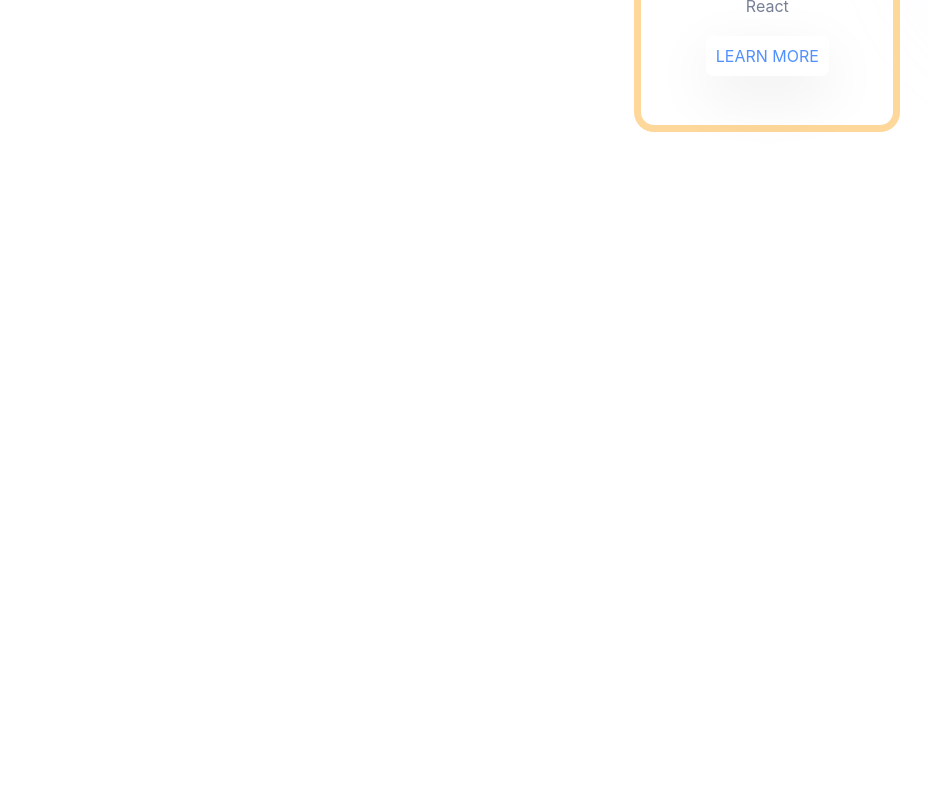
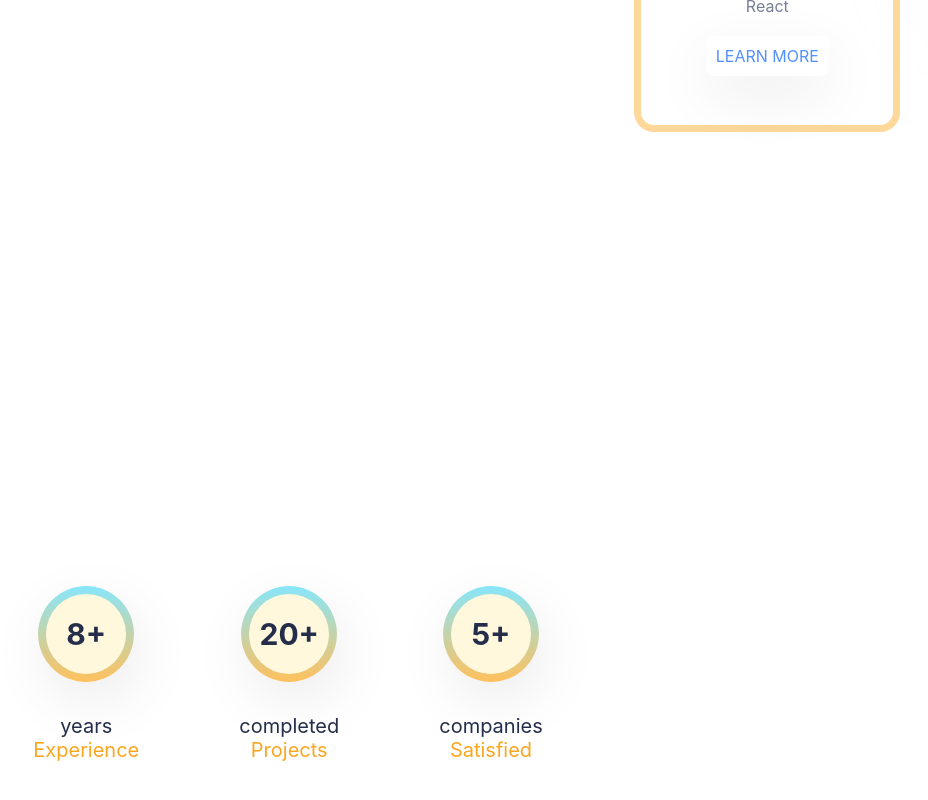
Before and after one commit to seriouspig/portfolio, a React (Create React App) app: page / in a window 1280 px wide. Shown: the part 1388-2188 px from the top of the page, without its empty margins (352-1280 px from the left). Before the commit the page ends 1956 px from the top, so only its background shows below. Built offline with nearby package versions, Linux system fonts and the light colour scheme.

Commit message:
Skills section finished

```diff
--- a/src/App.css
+++ b/src/App.css
@@ -6,7 +6,7 @@
     --gray : #788097;
     --blueCard : #DDF8FE;
     --purple: rgb(238 210 255);
-    --boxShadow : 0px 19px 60px rgb(0 0 0 / 8%);
+    --boxShadow : 6px 19px 60px rgb(0 0 0 / 8%);
     --orangeCard: rgba(252, 166, 31, 0.45);
     --smboxShadow: -79px 51px 60px rgba(0, 0, 0, 0.08);
 }
@@ -34,3 +34,7 @@
   border: 1px solid rgba(90, 117, 168, 1);
   margin: -1px;
 }
+
+.achievement span:nth-of-type(2){
+  color: var(--orange);
+}
--- a/src/App.js
+++ b/src/App.js
@@ -1,4 +1,5 @@
 import './App.css';
+import Experience from './Components/Experience/Experience';
 import Intro from './Components/Intro/Intro';
 import Navbar from './Components/Navbar/Navbar';
 import Skills from './Components/Skills/Skills';
@@ -9,6 +10,7 @@
       <Navbar />
       <Intro />
       <Skills />
+      <Experience />
     </div>
   );
 }
--- a/src/Components/Experience/Experience.css
+++ b/src/Components/Experience/Experience.css
@@ -0,0 +1,42 @@
+.experience {
+    display: flex;
+    align-items: center;
+    justify-content: center;
+    gap: 5rem;
+    height: 30vh;
+    margin-bottom: 8rem;
+}
+
+.achievement{
+    display: flex;
+    flex-direction: column;
+    align-items: center;
+}
+
+.circle{
+    width: 4rem;
+    height: 4rem;
+    background: cornsilk;
+    border-radius: 100%;
+    position: relative;
+    display: flex;
+    align-items: center;
+    justify-content: center;
+    font-size: 1.5rem;
+    font-weight: bold;
+    margin-bottom: 2rem;
+}
+
+.circle::before{
+    border-radius: 100%;
+    content: '';
+    background-image: linear-gradient(to bottom, #87e6fb 0%, #ffc05c 100%);
+    top: -8px;
+    left: -8px;
+    bottom: -8px;
+    right: -8px;
+    position: absolute;
+    z-index: -1;
+    box-shadow: var(--boxShadow);
+
+}
--- a/src/Components/Experience/Experience.jsx
+++ b/src/Components/Experience/Experience.jsx
@@ -3,7 +3,23 @@
 
 const Experience = () => {
   return (
-    <div>Experience</div>
+    <div className="experience">
+        <div className="achievement">
+            <div className="circle">8+</div>
+            <span>years</span>
+            <span>Experience</span>
+        </div>
+        <div className="achievement">
+            <div className="circle">20+</div>
+            <span>completed</span>
+            <span>Projects</span>
+        </div>
+        <div className="achievement">
+            <div className="circle">5+</div>
+            <span>companies</span>
+            <span>Satisfied</span>
+        </div>
+    </div>
   )
 }
 
```
